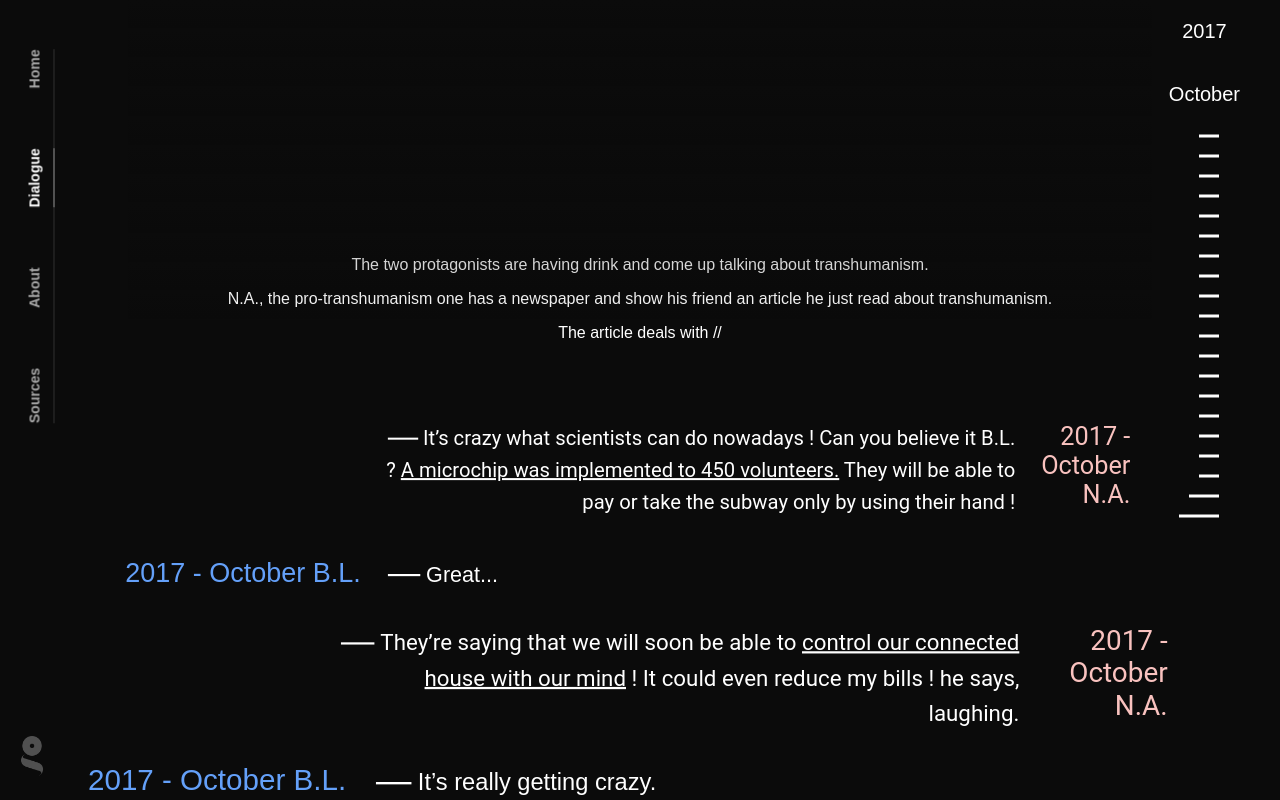
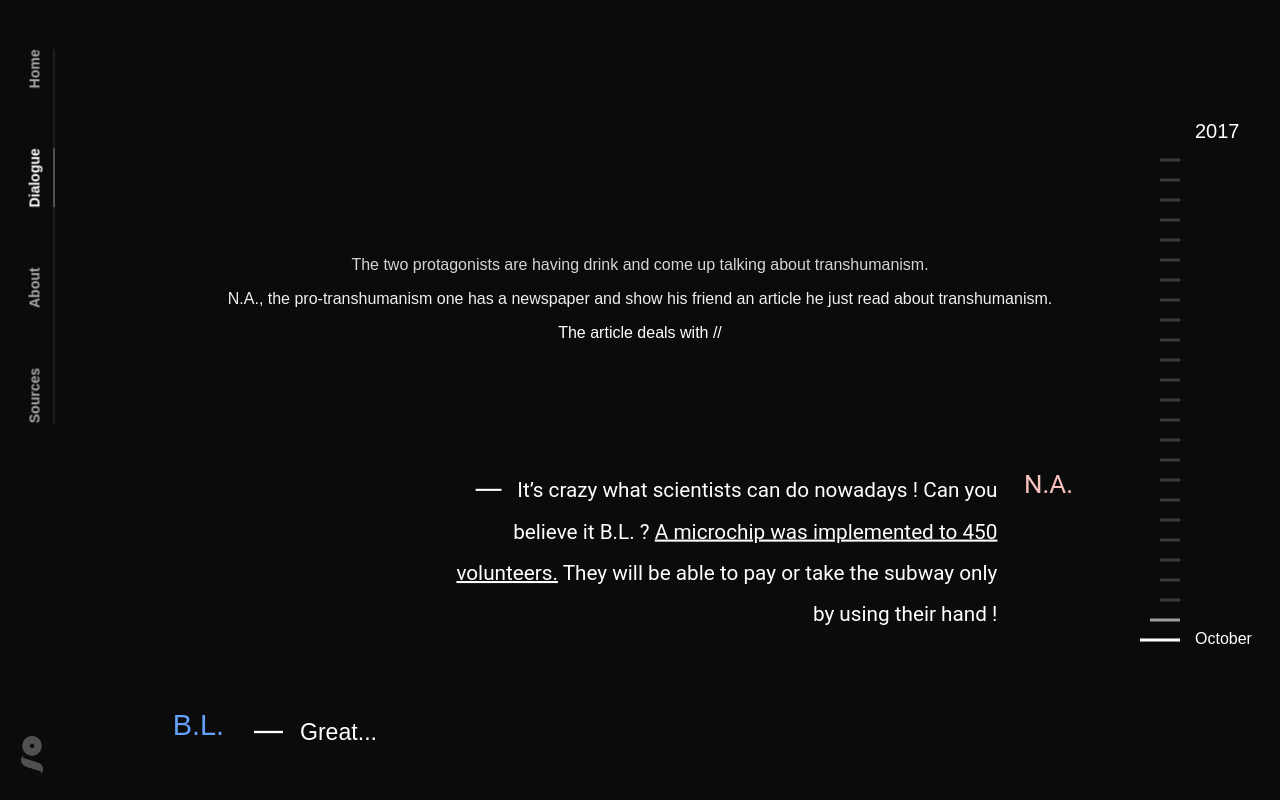
Before and after one commit to AlexandreMasse/transhumanism, a Vue app: page /transhumanism/dialogue in a window 1280 px wide. Shown: the top 800 px of the page. Built offline with nearby package versions, Linux system fonts and the light colour scheme.

Commit message:
dialogueSideProgression : completely done

```diff
--- a/src/App.vue
+++ b/src/App.vue
@@ -6,7 +6,7 @@
          <router-view/>
       </keep-alive>
     </transition>
-    <a href="https://www.gobelins.fr/" class="gobelins-logo">
+    <a href="https://www.gobelins.fr/" target="_blank" class="gobelins-logo">
       <img src="./assets/images/gobelins_logo.png" alt="">
     </a>
 
@@ -49,10 +49,14 @@ export default {
   > div {
     position: relative;
     z-index: 2;
-    max-width: 1400px;
+    max-width: 1300px;
     width: 80%;
     margin: 0 auto;
     height: 100%;
+
+    &#dialogue {
+      width: 70%;
+    }
   }
 
   a.gobelins-logo {
--- a/src/components/Dialogue/Dialogue.vue
+++ b/src/components/Dialogue/Dialogue.vue
@@ -16,7 +16,7 @@
               <div v-for="(word, index) in month.words" :key="index">
 
               <div v-if="word.type === 'NA'" class="dialogue-block na-talking" :data-month="month.monthName" :data-year="year.yearName">
-                <div class="dialogue-name">{{year.yearName}} - {{month.monthName}} N.A.</div>
+                <div class="dialogue-name">N.A.</div>
                 <div class="dialogue-content">
                   <p v-if="word.article_included">
                    {{ word.content_before }} <a :href="word.link" target="_blank">{{ word.content_link }}</a> {{ word.content_after }}
@@ -26,7 +26,7 @@
               </div>
 
               <div v-if="word.type === 'BL'" class="dialogue-block bl-talking" :data-month="month.monthName" :data-year="year.yearName">
-                <div class="dialogue-name">{{year.yearName}} - {{month.monthName}} B.L.</div>
+                <div class="dialogue-name">B.L.</div>
                 <div class="dialogue-content">
                   <p v-if="word.article_included">
                     {{ word.content_before }} <a :href="word.link" target="_blank">{{ word.content_link }}</a> {{ word.content_after }}
@@ -69,7 +69,7 @@ export default {
         return fn(...args)
       }
     },
-    updateDialogueScale (els, active = true) {
+    updateDialogueScale (els) {
       function update () {
         els.forEach(el => {
           var offsetY = el.offsetTop - window.scrollY
@@ -85,8 +85,8 @@ export default {
       }
       update()
     },
-    updateYearAndMonth (els) {
-      els.forEach(el => {
+    updateYearAndMonth () {
+      this.dialogueBlocks.forEach(el => {
         let offsetY = el.offsetTop - window.scrollY
         let offsetYPourcent = offsetY / window.innerHeight
         if (offsetYPourcent > 0 && offsetYPourcent < 0.5) {
@@ -126,21 +126,25 @@ export default {
     },
     onMouseWheel (e) {
       this.smoothScroll(e)
-      this.updateYearAndMonth(this.dialogueBlocks)
+    },
+    onScroll () {
+      this.updateYearAndMonth()
     },
     onPageEnter () {
       window.addEventListener('mousewheel', this.onMouseWheel)
+      window.addEventListener('scroll', this.onScroll)
       this.scrollToPosition(this.currentScroll, 2.5, 0.7)
     },
     onPageLeave () {
       window.removeEventListener('mousewheel', this.onMouseWheel)
+      window.removeEventListener('scroll', this.onScroll)
     }
   },
   mounted () {
     this.dialogueBlocks = document.querySelectorAll('.dialogue-block')
-    // const yearBlocks = document.querySelectorAll('.year')
 
     window.addEventListener('mousewheel', this.onMouseWheel)
+    window.addEventListener('scroll', this.onScroll)
 
     this.updateDialogueScale(this.dialogueBlocks)
   },
@@ -158,7 +162,6 @@ export default {
 
 <style scoped lang="scss">
 #dialogue {
-
   padding-top: 30vh;
   position: relative;
   h1 {
@@ -168,10 +171,11 @@ export default {
   .gradient-top {
     z-index: 5;
     position: fixed;
-    max-width: 1400px;
-    width: 80%;
+    max-width: 1300px;
+    width: 70%;
     height: 40vh;
     top: 0;
+    pointer-events: none;
     background: -moz-linear-gradient(top, rgba(11,11,11,1) 0%, rgba(11,11,11,0.99) 1%, rgba(0,0,0,0) 100%); /* FF3.6-15 */
     background: -webkit-linear-gradient(top, rgba(11,11,11,1) 0%,rgba(11,11,11,0.99) 1%,rgba(0,0,0,0) 100%); /* Chrome10-25,Safari5.1-6 */
     background: linear-gradient(to bottom, rgba(11,11,11,1) 0%,rgba(11,11,11,0.99) 1%,rgba(0,0,0,0) 100%); /* W3C, IE10+, FF16+, Chrome26+, Opera12+, Safari7+ */
@@ -180,31 +184,32 @@ export default {
 
   .narration-intro {
     text-align: center;
-    margin-bottom: 10vh;
+    margin-bottom: 130px;
   }
 
   .dialogue-block {
-    width: 75%;
+    width: 70%;
     display: flex;
-    margin-bottom: 5vh;
+    margin-bottom: 80px;
     transition: transform 0.1s ease;
 
     p {
       margin: 0;
       font-size: 20px;
-      line-height: 4vh;
+      line-height: 40px;
 
-      &::first-letter {
-        padding-left: 35px;
+     &::first-letter {
+        padding-left: 40px;
       }
 
       &:before {
         content: '';
         background: white;
         height: 2px;
-        width: 30px;
+        width: 25px;
         position: absolute;
-        margin-top: 2vh;
+        transform: translateY(-50%);
+        top: 20px;
       }
     }
     .dialogue-name {
--- a/src/components/Dialogue/DialogueSideProgression.vue
+++ b/src/components/Dialogue/DialogueSideProgression.vue
@@ -1,14 +1,9 @@
 <template>
   <div id="dialogue-side-progression">
 
-    <p class="year-title">
-      {{ year }}
-    </p>
-    <p class="month-title">
-      {{ month }}
-    </p>
-
     <div class="step-container">
+      <p class="year">{{ year }}</p>
+      <p class="month">{{ month }}</p>
       <div v-for="(step, index) in nbStep" class="step" :key="index" @click="onStepClick(index + 1)">
         <div class="line"></div>
       </div>
@@ -37,13 +32,15 @@
 </template>
 
 <script>
+import { TweenLite, Power1 } from 'gsap'
+
 export default {
   name: 'DialogueSideProgression',
   props: ['dialogue', 'year', 'month'],
   data () {
     return {
-      currentStep: 1,
-      nbStep: 20
+      currentStep: 0,
+      nbStep: 25
     }
   },
   methods: {
@@ -60,7 +57,6 @@ export default {
     },
     changeStep (nextStep) {
       if (nextStep > 0 && nextStep <= this.nbStep && this.currentStep !== nextStep) {
-
         this.currentStep = nextStep
 
         this.stepsElements.forEach((el, index) => {
@@ -68,19 +64,26 @@ export default {
           // el.classList.remove('max')
           // el.style.width = '20px'
           el.childNodes[0].style.width = '20px'
+          el.childNodes[0].style.opacity = null
 
           if ((index + 1) === nextStep) {
             // el.classList.add('max')
             // el.style.width = '40px'
             el.childNodes[0].style.width = '40px'
+            el.childNodes[0].style.opacity = '1'
+
+            TweenLite.to(this.monthElement, 0.4, {
+              top: el.offsetTop,
+              ease: Power1.easeOut
+            })
           }
 
           if (nextStep === (index + 2) || nextStep === index) {
             // el.classList.add('middle')
             // el.style.width = '30px'
             el.childNodes[0].style.width = '30px'
+            el.childNodes[0].style.opacity = '0.6'
           }
-
         })
 
         // const stepEl = this.stepsElements[nextStep-1]
@@ -93,10 +96,8 @@ export default {
       }
     },
     onStepClick (nextStep) {
-
-      const stepRatio = (nextStep - 1 ) / (this.nbStep - 1)
+      const stepRatio = (nextStep - 1) / (this.nbStep - 1)
       const scrollPosition = (document.body.scrollHeight - window.innerHeight) * stepRatio
-
       this.$emit('scrollToPosition', scrollPosition, 2.5, 0)
     },
     onScroll () {
@@ -113,9 +114,6 @@ export default {
     }
   },
   watch: {
-    'month' (to, from) {
-      console.log(to)
-    },
     '$route' (to, from) {
       if (to.name === 'dialogue') {
         this.onPageEnter()
@@ -127,18 +125,14 @@ export default {
 
   mounted () {
     this.stepsElements = this.$el.querySelectorAll('.step')
+    this.monthElement = this.$el.querySelector('.month')
     // this.dialogueContainer = document.querySelector('.dialogue-container')
     // const dialogueHeight = th
     // console.dir(dialogue.clientHeight)
 
     window.addEventListener('scroll', this.throttle(100, this.onScroll))
 
-
-    /* stepsElements.forEach((step, index) => {
-      step.addEventListener('mouseover', (e) => {
-
-      })
-    })*/
+    this.changeStep(1)
   }
 }
 </script>
@@ -149,18 +143,31 @@ export default {
     flex-direction: column;
     align-items: center;
     position: fixed;
-    top: 0vh;
-    right: 40px;
+    top: 50vh;
+    transform: translateY(-50%);
+    right: 100px;
     cursor: pointer;
 
-    .year-title, .month-title {
+    .step-container {
+      position: relative;
+      display: flex;
+      flex-direction: column;
+      height: 500px;
+
+      .month, .year {
+        position: absolute;
+        left: 45px;
+        margin: 0;
+      }
+      .year {
         font-size: 20px;
+        top: -30px;
       }
 
       .step {
         position: relative;
-      height: 20px;
         width: 30px;
+        flex: 1;
 
         .line {
           position: absolute;
@@ -170,10 +177,18 @@ export default {
           background-color: white;
           height: 3px;
           width: 20px;
-        transition: width 0.5s ease;
+          opacity: 0.2;
+          transition: all 0.5s ease;
         }
 
-      /*&:before {
+        &:hover {
+          .line {
+            opacity: 0.8;
+          }
+        }
+
+        /*
+        &:before {
           content: '';
           position: absolute;
           top: 50%;
@@ -190,7 +205,8 @@ export default {
         }
         &.middle:before {
           width: 30px;
-      }*/
+        }
+        */
 
         /* &:hover {
            &:before {
@@ -203,6 +219,7 @@ export default {
            }
          }*/
       }
+    }
 
   }
 </style>
```
Lines whose indentation alone changed are shown as unchanged.
